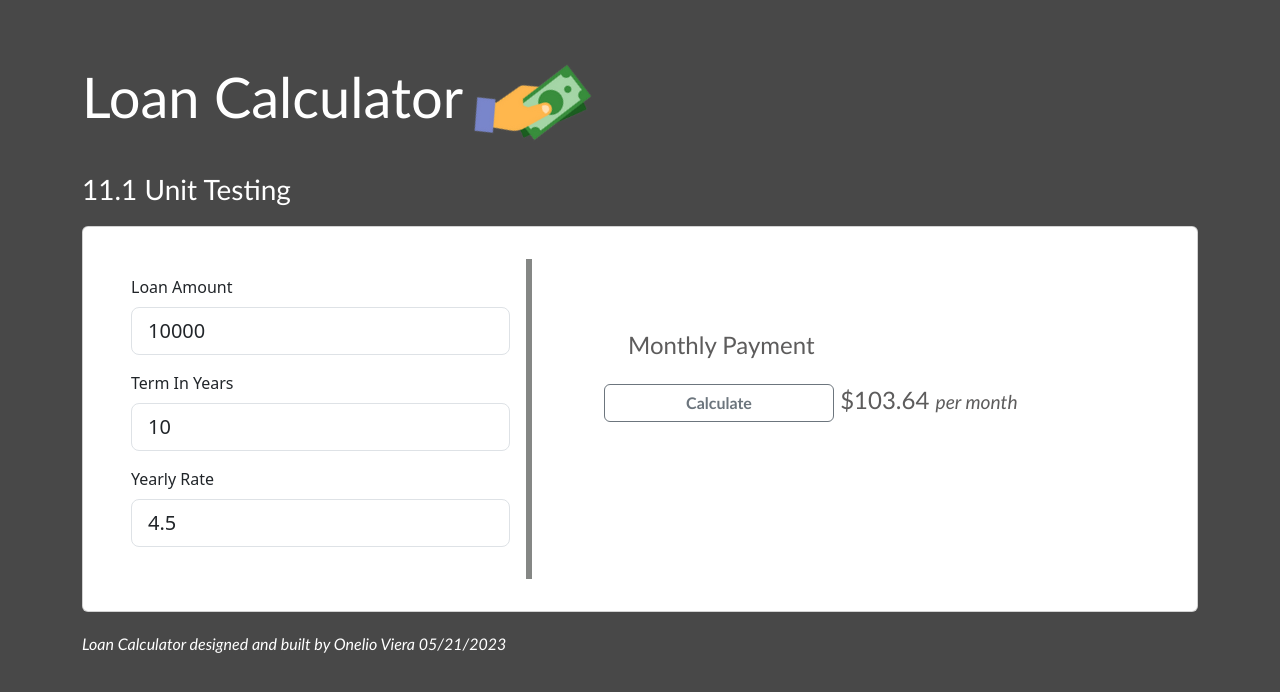
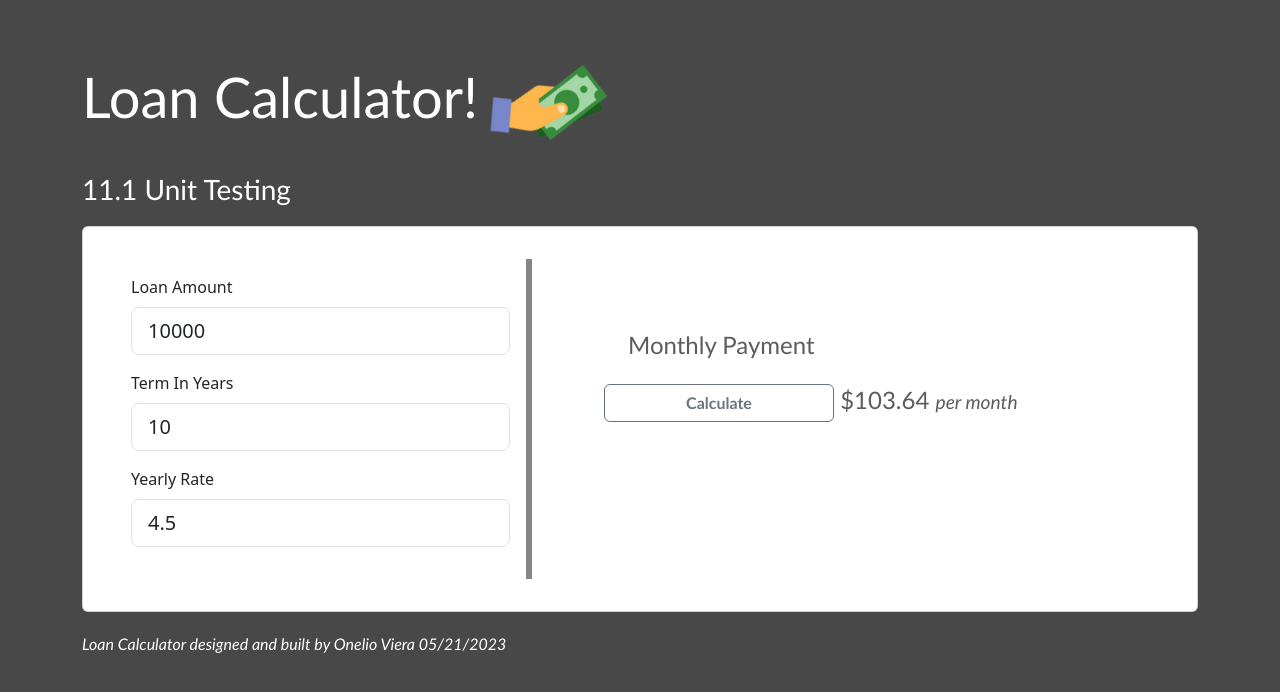
Before and after one commit to OnelioViera/loan-calculator, a website: page index.html in a window 1280 px wide. Drawn offline with nearby package versions, Linux system fonts and the light colour scheme.

Commit message:
updated index.html

```diff
--- a/index.html
+++ b/index.html
@@ -14,7 +14,7 @@
     <!--Start Project Here-->
     <section class="mt-5">
         <div class="container">
-            <h1 class="display-4 mb-2">Loan Calculator <img src="pngwing.png" class="fa-solid fa-shake"
+            <h1 class="display-4 mb-2">Loan Calculator! <img src="pngwing.png" class="fa-solid fa-shake"
                     style="--fa-animation-duration: 25s;" alt="Hand and dollor"></h1>
             <p class="fs-3">11.1 Unit Testing</p>
             <div class="card p-3">
```
